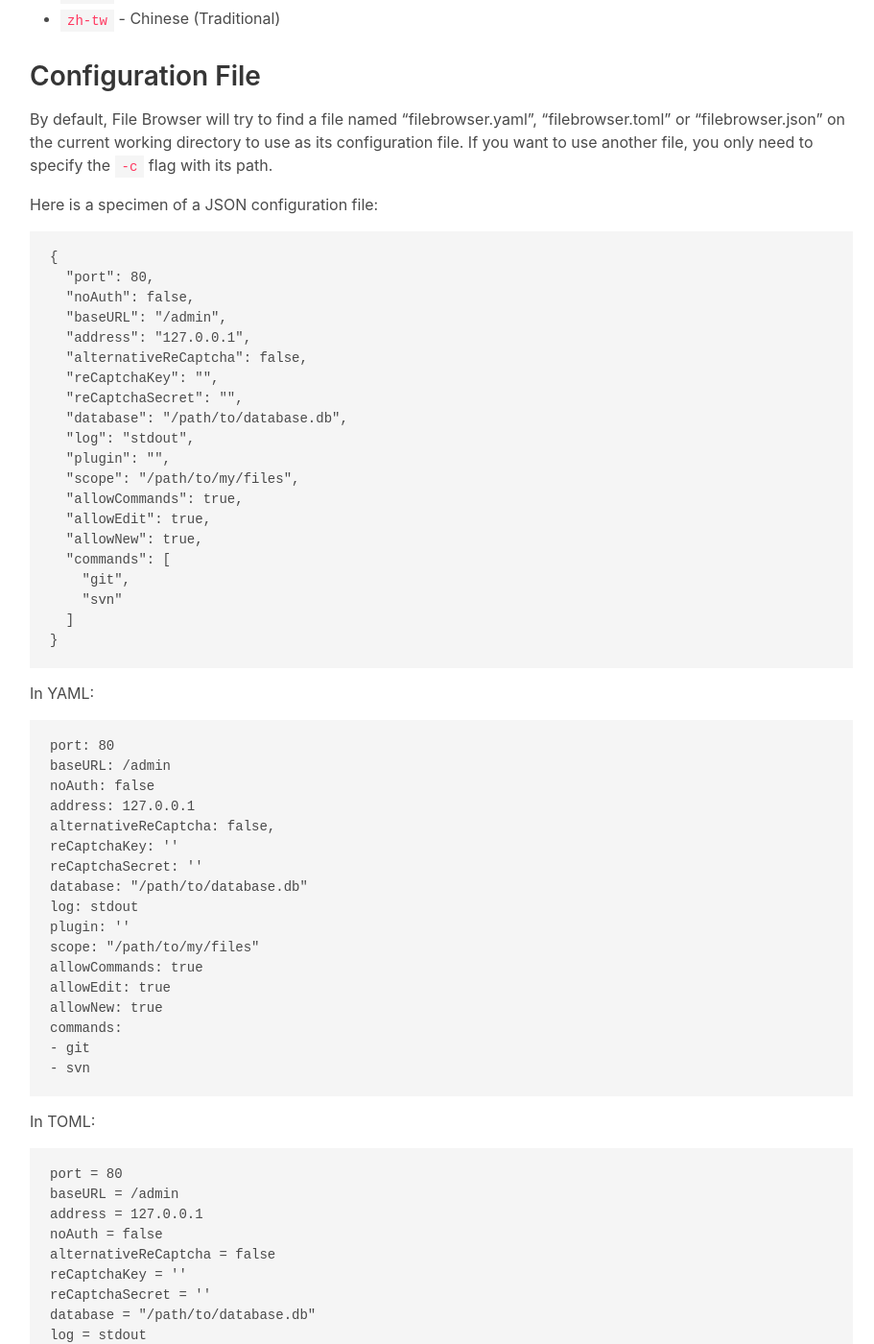
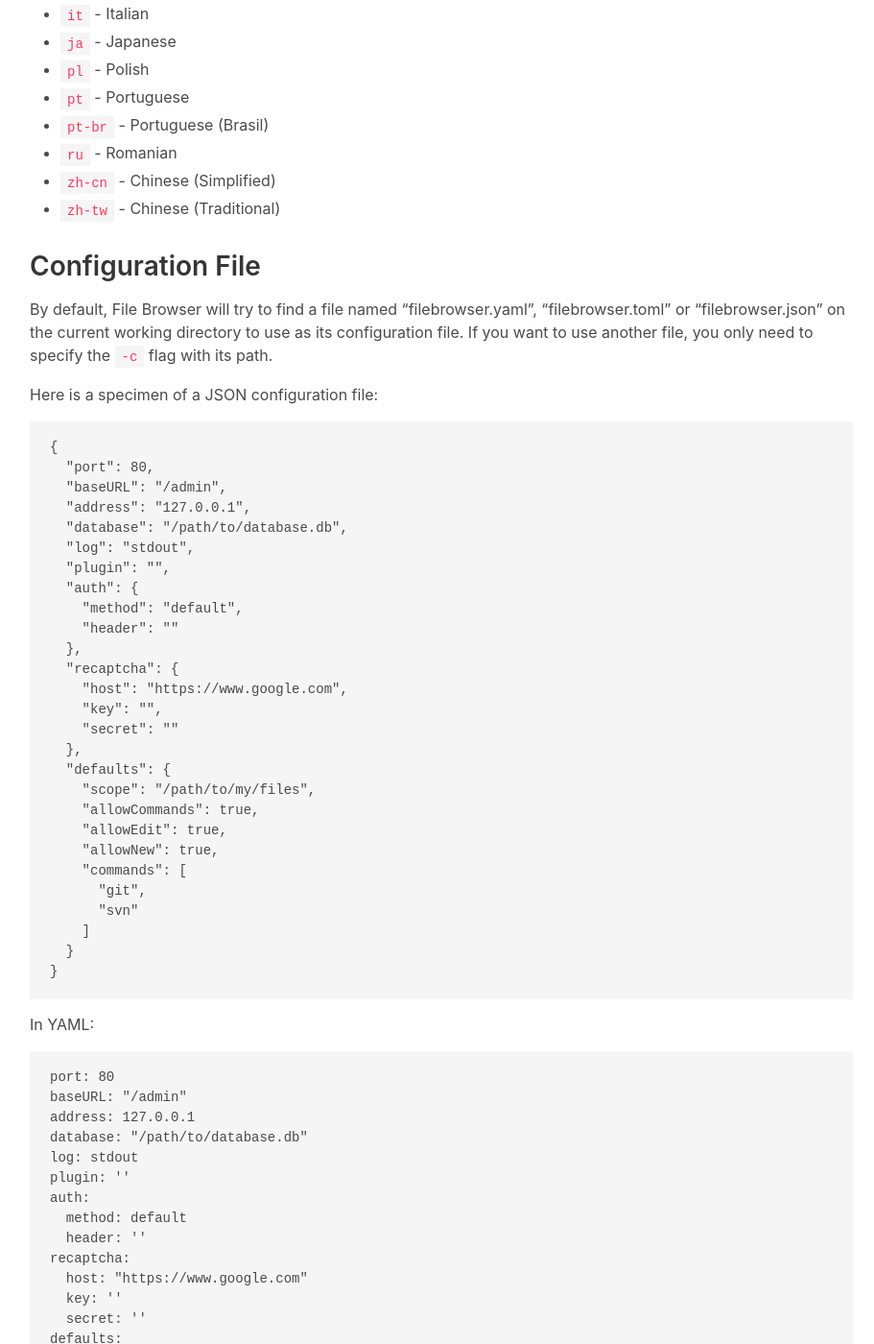
Before and after one commit to filebrowser/get, a Jekyll site: the page built from configuration.md, in a window 1280 px wide and 1400 px high, scrolled down 1488 px. Shown: the whole window at 96% size, without its empty margins (327-1238 px from the left). Built offline with Jekyll 4.4.1, drawn with Linux system fonts in a browser that asks for light colours; some of the changed text lies outside the part shown.

Commit message:
update options

````diff
--- a/configuration.md
+++ b/configuration.md
@@ -18,23 +18,32 @@
 - ```-p, --port``` is the port to listen to. Defaults 0 (random free port).
 - ```--staticgen``` specifies if you want to enable a Static Website Generator (jekyll and hugo are available).
 - ```-v, --version``` prints the version of the executable.
-- ```--alternative-recaptcha``` replaces `https://www.google.com` to `https://recaptcha.net` in ReCaptcha handling and serving, especially useful in China. See [gh-filebrowser#366](https://github.com/filebrowser/filebrowser/issues/366) for details. Defaults to `false`.
-- ```--recaptcha-key``` is the ReCAPTCHA site key. Enables ReCAPTCHA on login.
-- ```--recaptcha-secret``` is the ReCAPTCHA secret key. Enables ReCAPTCHA on login.
+
+ReCAPTCHA specific options:
+
+- ```--recaptcha.host``` is the ReCAPTCHA site host. By default we use Google's, but some users in China might find it more useful to use `https://recaptcha.net`.
+- ```--recaptcha.key``` is the ReCAPTCHA site key. Enables ReCAPTCHA on login.
+- ```--recaptcha.secret``` is the ReCAPTCHA secret key. Enables ReCAPTCHA on login.
+
+Authentication specific options:
+
+- ```--auth.method``` it the method of authentication between 'none', 'default' and 'proxy' authentication. Defaults to "default".
+- ```--auth.header``` is the header name used for proxy authentication. Default to "X-Forwarded-User".
 
 These options are used to set the default values for new users:
 
-- ```--allow-commands``` is the default value for allow commands option. Defaults to true.
-- ```--allow-edit``` is the default value for allow edit option. Defaults to true.
-- ```--allow-new``` is the default value for allow new option. Defaults to true.
-- ```--commands``` is a space separated string with the available commands for new users. Defaults to "git svn hg".
-- ```--no-auth``` disables the authentication. Using this option, the default values will be used for the permissions.
-- ```-s, --scope``` is the default scope for new users. Defaults to the working directory.
+- ```--defaults.allowCommands``` is the default value for allow commands option. Defaults to true.
+- ```--defaults.allowEdit``` is the default value for allow edit option. Defaults to true.
+- ```--defaults.allowNew``` is the default value for allow new option. Defaults to true.
+- ```--defaults.commands``` is a space separated string with the available commands for new users. Defaults to "git svn hg".
+- ```-s, --defaults.scope``` is the default scope for new users. Defaults to the working directory.
+
+If `auth.method` is set to "none", then the previous values will be used for the permissions.
 
 So, if you wanted to run File Browser on port 80, with the database on `/etc/fm.db` and the default scope to `/data`, you would run:
 
 ```
-filebrowser --port 80 --database /etc/fm.db --scope /data
+filebrowser --port 80 --database /etc/fm.db -s /data
 ```
 
 ### Available Locales
@@ -63,23 +72,30 @@
 ```json
 {
   "port": 80,
-  "noAuth": false,
   "baseURL": "/admin",
   "address": "127.0.0.1",
-  "alternativeReCaptcha": false,
-  "reCaptchaKey": "",
-  "reCaptchaSecret": "",
   "database": "/path/to/database.db",
   "log": "stdout",
   "plugin": "",
-  "scope": "/path/to/my/files",
-  "allowCommands": true,
-  "allowEdit": true,
-  "allowNew": true,
-  "commands": [
-    "git",
-    "svn"
-  ]
+  "auth": {
+    "method": "default",
+    "header": ""
+  },
+  "recaptcha": {
+    "host": "https://www.google.com",
+    "key": "",
+    "secret": ""
+  },
+  "defaults": {
+    "scope": "/path/to/my/files",
+    "allowCommands": true,
+    "allowEdit": true,
+    "allowNew": true,
+    "commands": [
+      "git",
+      "svn"
+    ]
+  }
 }
 ```
 
@@ -87,40 +103,54 @@
 
 ```yaml
 port: 80
-baseURL: /admin
-noAuth: false
+baseURL: "/admin"
 address: 127.0.0.1
-alternativeReCaptcha: false,
-reCaptchaKey: ''
-reCaptchaSecret: ''
 database: "/path/to/database.db"
 log: stdout
 plugin: ''
-scope: "/path/to/my/files"
-allowCommands: true
-allowEdit: true
-allowNew: true
-commands:
-- git
-- svn
+auth:
+  method: default
+  header: ''
+recaptcha:
+  host: "https://www.google.com"
+  key: ''
+  secret: ''
+defaults:
+  scope: "/path/to/my/files"
+  allowCommands: true
+  allowEdit: true
+  allowNew: true
+  commands:
+  - git
+  - svn
 ```
 
 In TOML:
 
 ```toml
 port = 80
-baseURL = /admin
-address = 127.0.0.1
-noAuth = false
-alternativeReCaptcha = false
-reCaptchaKey = ''
-reCaptchaSecret = ''
+baseURL = "/admin"
+address = "127.0.0.1"
 database = "/path/to/database.db"
-log = stdout
-plugin = ''
+log = "stdout"
+plugin = ""
+
+[auth]
+method = "default"
+header = ""
+
+[recaptcha]
+host = "https://www.google.com"
+key = ""
+secret = ""
+
+[defaults]
 scope = "/path/to/my/files"
 allowCommands = true
 allowEdit = true
 allowNew = true
-commands = ["git", "svn"]
+commands = [
+  "git",
+  "svn"
+]
 ```
````
Also changed, not shown: caddy.md (+2 -2 lines).
